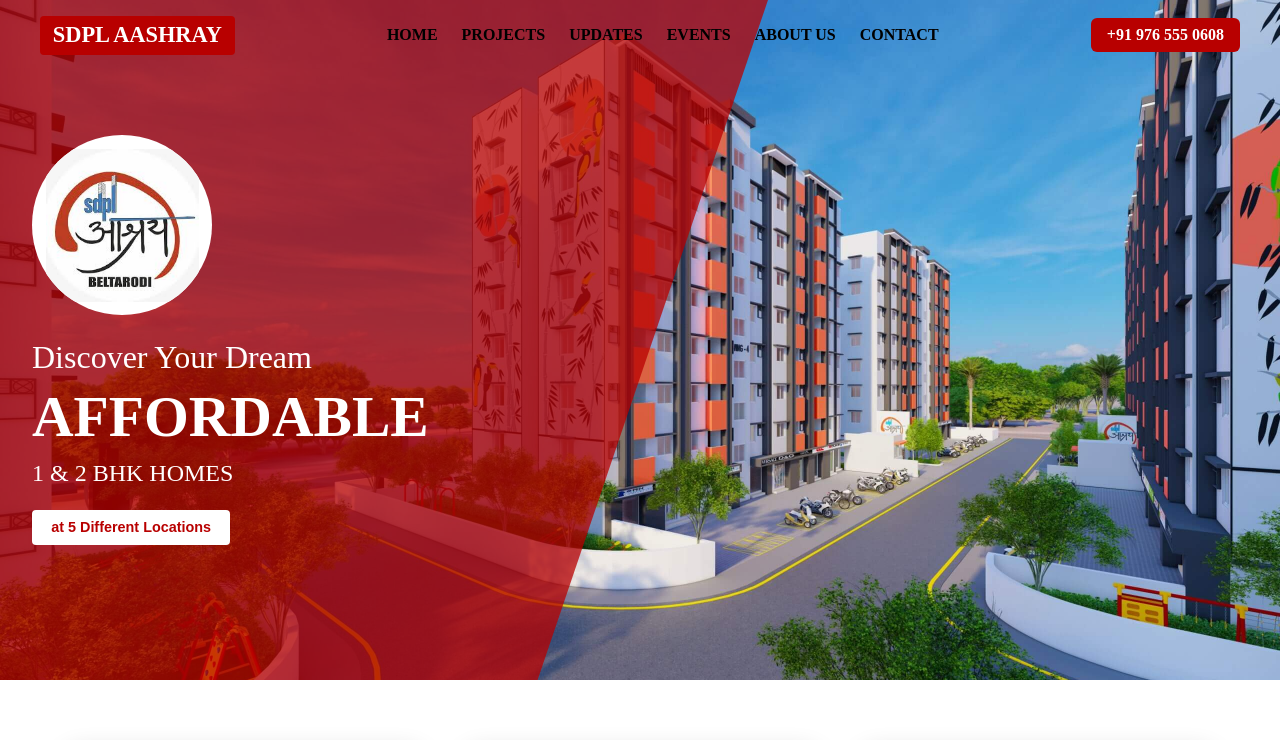
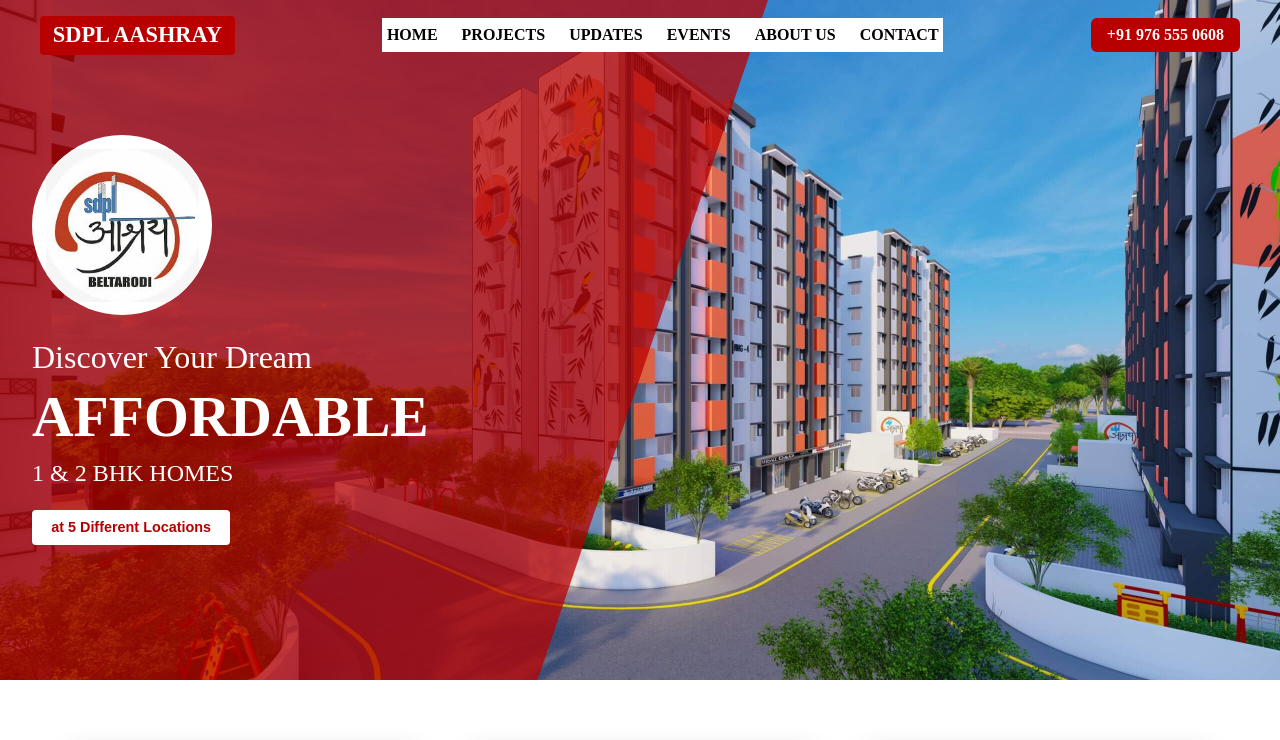
Before and after one commit to madhumitasugandhi/Property-Dealers, a React (Vite) app: page / in a window 1280 px wide. Shown: the top 740 px of the page. Built offline with nearby package versions, Linux system fonts and the light colour scheme.

Commit message:
home routing added

```diff
--- a/src/components/Navbar.jsx
+++ b/src/components/Navbar.jsx
@@ -48,6 +48,7 @@
   gap: 1.5rem;
   font-weight: 600;
   padding: 0.5rem 0.3rem;
+  background-color: white;
 
   a {
     text-decoration: none;
@@ -121,7 +122,7 @@
         <Logo>SDPL AASHRAY</Logo>
 
         <Links>
-          <a href="#">HOME</a>
+          <a href="/">HOME</a>
           <a href="#">PROJECTS</a>
           <a href="#">UPDATES</a>
           <a href="#">EVENTS</a>
```
